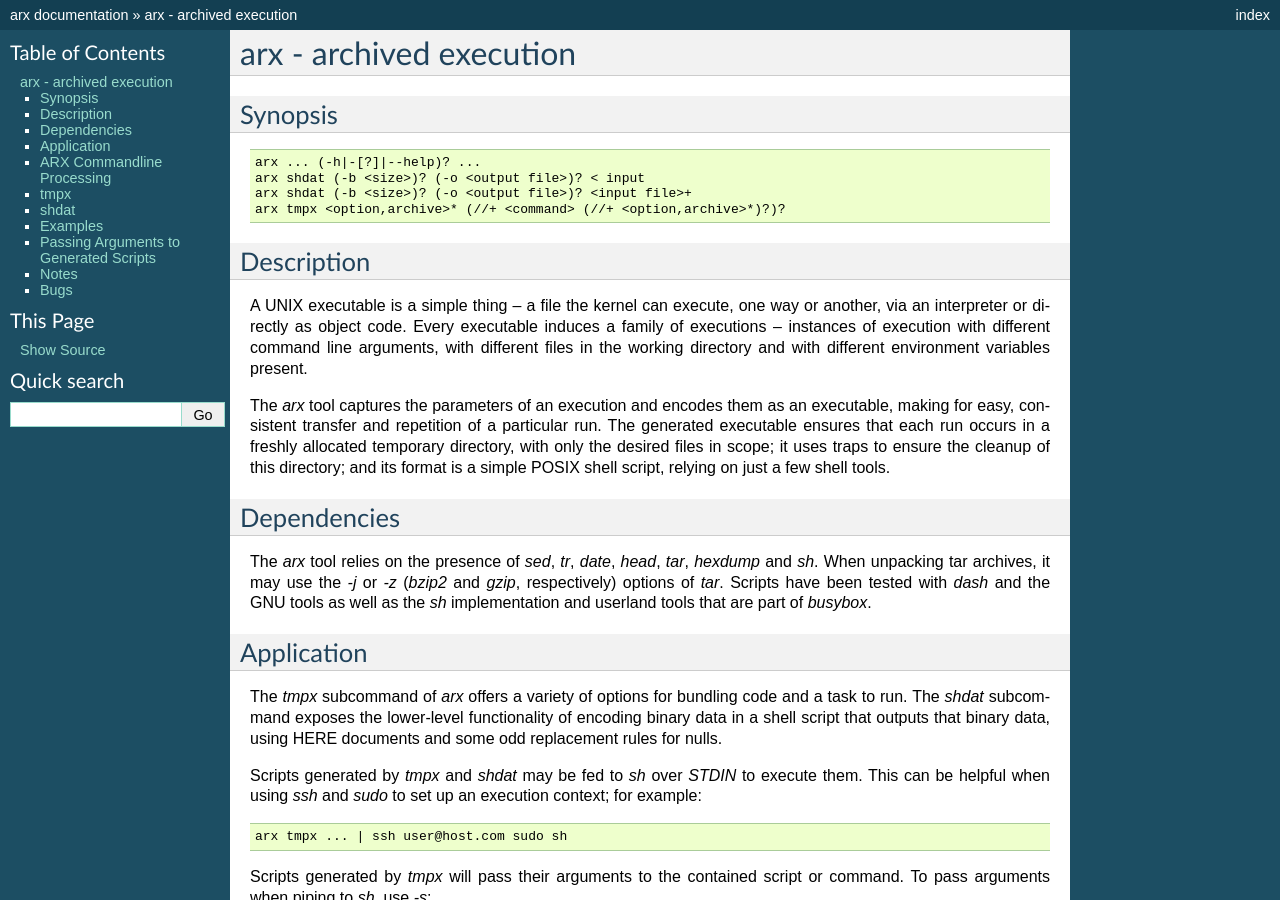
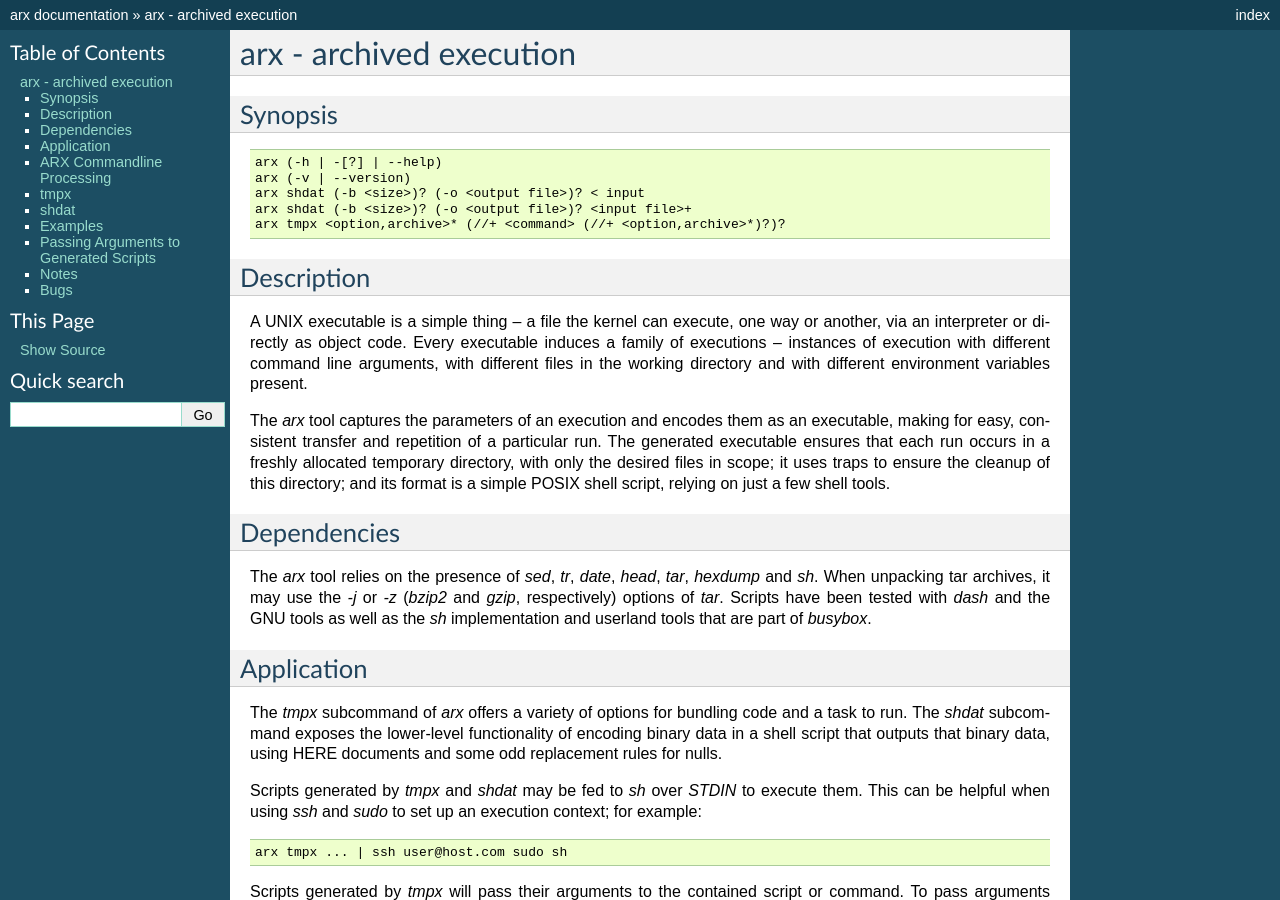
Before and after one commit to solidsnack/arx, a Sphinx documentation site: the page built from docs/index.rst, in a window 1280 px wide and 900 px high. Built offline with Sphinx 7.4.7, drawn with Linux system fonts in a browser that asks for light colours.

Commit message:
Mark binary with version.

```diff
--- a/docs/blessed/arx.txt
+++ b/docs/blessed/arx.txt
@@ -1,5 +1,6 @@
 SYNOPSIS
-       arx ... (-h|-[?]|--help)? ...
+       arx (-h | -[?] | --help)
+       arx (-v | --version)
        arx shdat (-b <size>)? (-o <output file>)? < input
        arx shdat (-b <size>)? (-o <output file>)? <input file>+
        arx tmpx <option,archive>* (//+ <command> (//+ <option,archive>*)?)?
--- a/docs/index.rst
+++ b/docs/index.rst
@@ -7,7 +7,8 @@ Synopsis
 
 .. code-block:: text
 
-    arx ... (-h|-[?]|--help)? ...
+    arx (-h | -[?] | --help)
+    arx (-v | --version)
     arx shdat (-b <size>)? (-o <output file>)? < input
     arx shdat (-b <size>)? (-o <output file>)? <input file>+
     arx tmpx <option,archive>* (//+ <command> (//+ <option,archive>*)?)?
```
Also changed, not shown: 4 other files.
